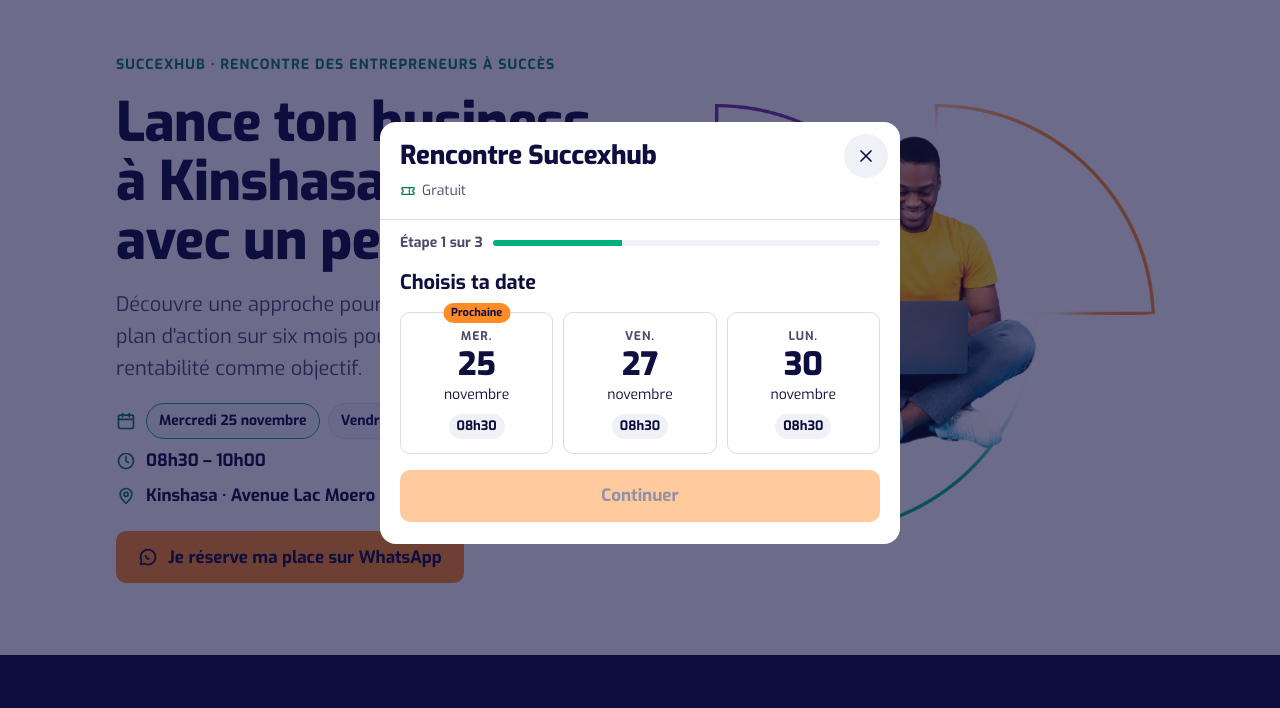
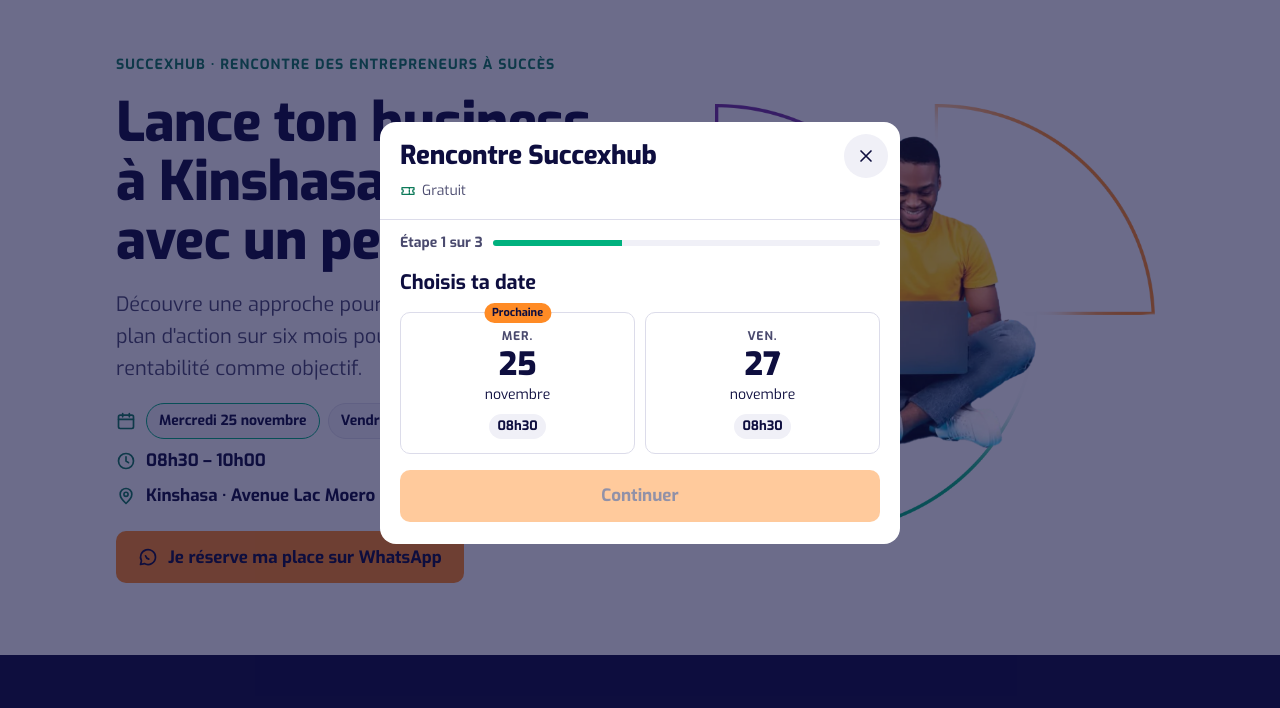
Before and after one commit to Michelmoyo/succexhub-landing, a plain HTML site: page index.html in a window 1280 px wide. Both pictures are taken after a click on the button "Réserver". Shown: the part 67-775 px from the top of the page. Drawn offline with Linux system fonts and the light colour scheme.

Commit message:
Proposer seulement les 2 prochaines dates de rencontre sur le site
Co-Authored-By: Claude Opus 5.5 <noreply@anthropic.com>

```diff
--- a/index.html
+++ b/index.html
@@ -328,7 +328,7 @@ footer p { max-width: var(--text-max); }
 .bk-step h3 { font-size: var(--step-1); }
 .bk-hint { font-size: var(--step--1); color: var(--fg-muted); }
 
-.dates { border: 0; margin: 0; padding: 0; display: grid; grid-template-columns: repeat(3, minmax(0, 1fr)); gap: 10px; }
+.dates { border: 0; margin: 0; padding: 0; display: grid; grid-template-columns: repeat(2, minmax(0, 1fr)); gap: 10px; }
 .date-opt { position: relative; }
 .date-opt input { position: absolute; opacity: 0; pointer-events: none; }
 .date-opt > span {
@@ -687,7 +687,7 @@ window.sxSend = function (payload, useBeacon) {
 
   // Session unique : tant que cette date n'est pas passée, le site ne propose qu'elle.
   // Mettre '' pour revenir aux dates habituelles (lundi, mercredi, vendredi).
-  var ONLY_DATE = '2026-11-21'; // samedi 21 novembre 2026
+  var ONLY_DATE = '';
 
   function nextSessions(nowMs, n) {
     var k = new Date(nowMs + KIN_OFFSET); // champs UTC = heure de Kinshasa
@@ -723,7 +723,7 @@ window.sxSend = function (payload, useBeacon) {
 
   function renderDates(nowMs, src) {
     var prev = chosen ? chosen.getTime() : null;
-    sessions = nextSessions(nowMs, 3);
+    sessions = nextSessions(nowMs, 2); // on ne propose que les 2 prochaines dates
     datesBox.textContent = '';
     chosen = null;
     sessions.forEach(function (d, idx) {
```
